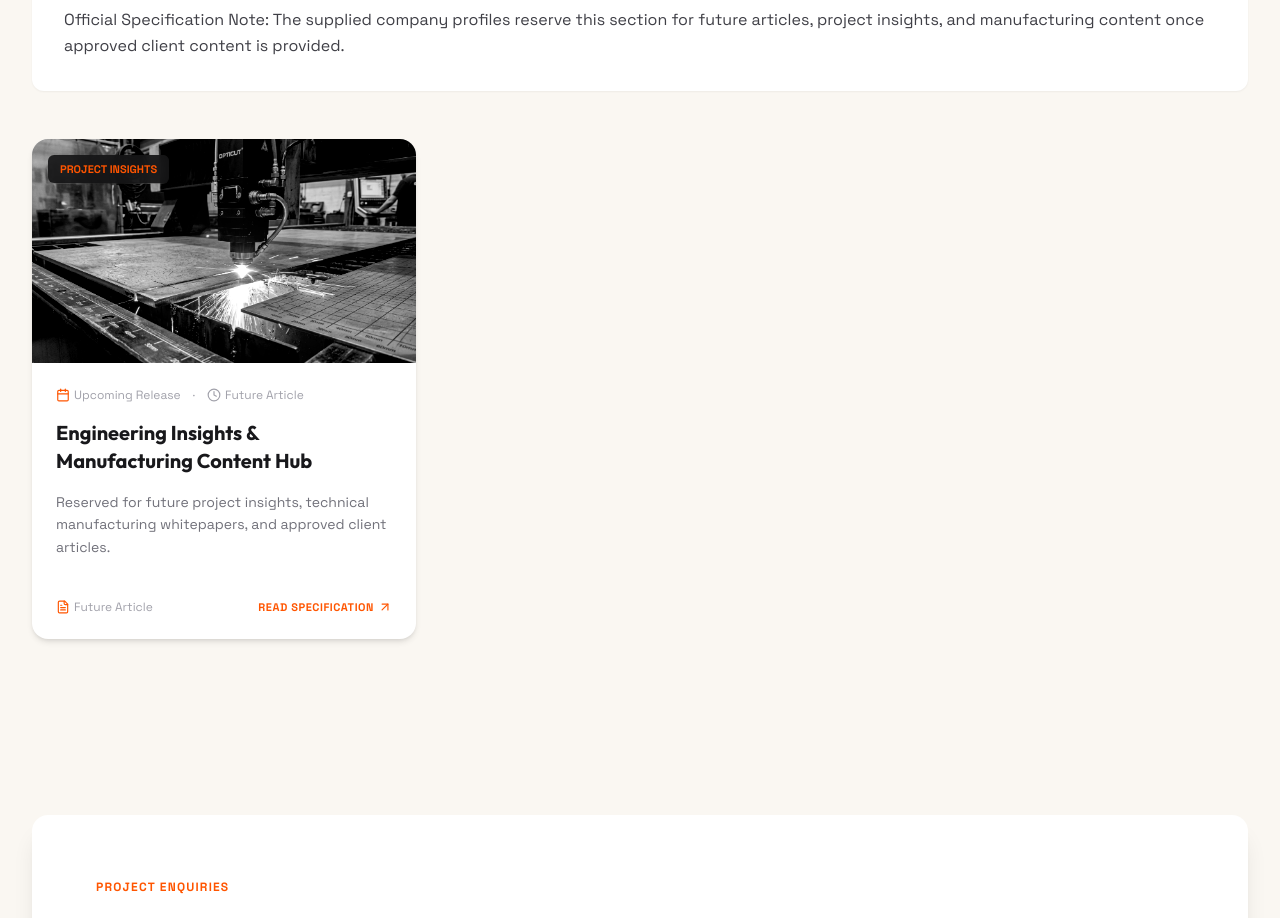
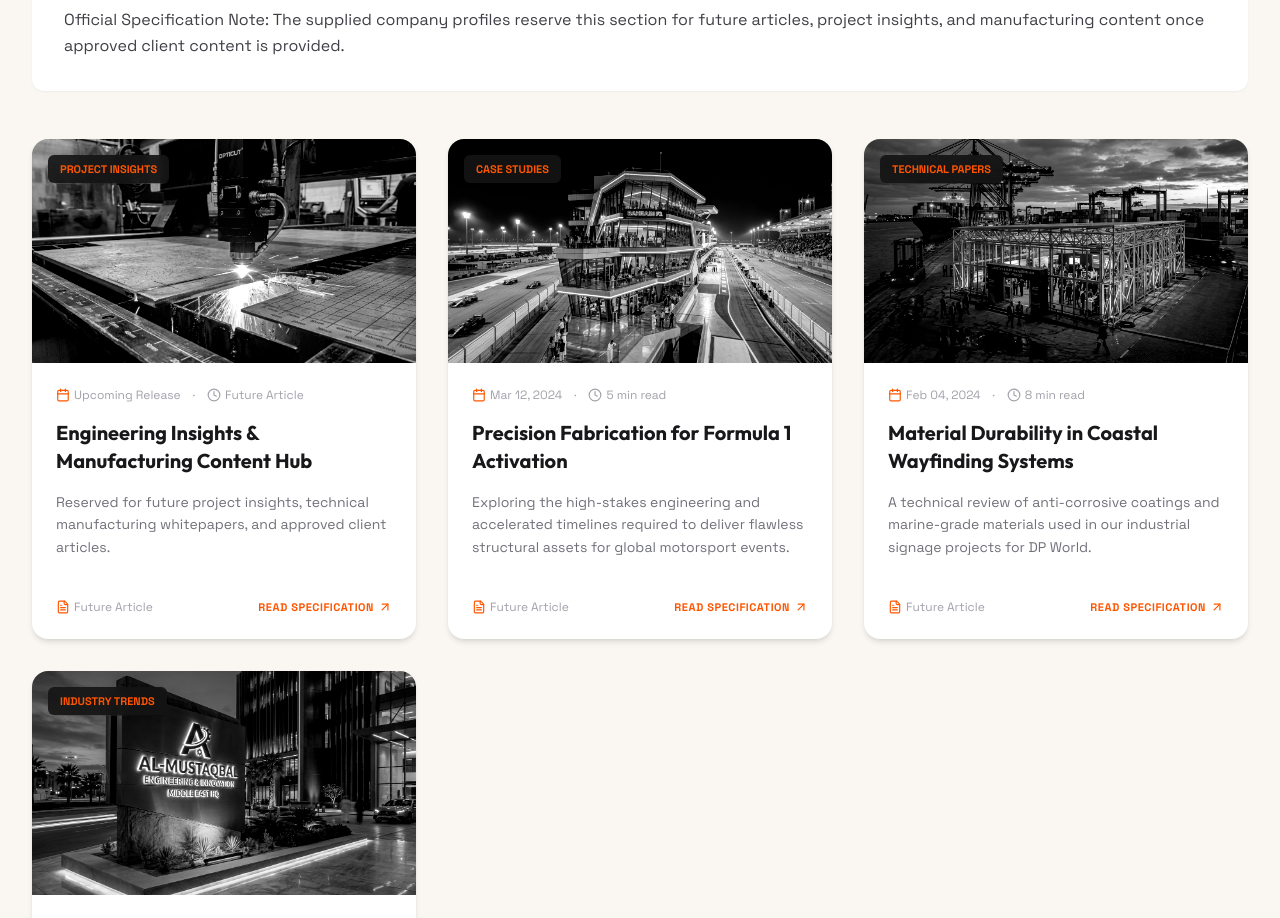
Before and after one commit to akashjo123/orange-industries, a Next.js app: page /blog in a window 1280 px wide. Shown: the part 600-1518 px from the top of the page. Built offline with nearby package versions, Linux system fonts and the light colour scheme.

Commit message:
feat: add three new blog posts covering F1 fabrication, coastal wayfinding, and smart signage

```diff
--- a/data/blogs.ts
+++ b/data/blogs.ts
@@ -27,5 +27,44 @@ export const blogPosts: BlogPost[] = [
       "The supplied company profile documents reserve the blog space for future articles, technical whitepapers, and manufacturing project insights.",
       "Future content will cover shop drawing workflows, AWS welding standards, thermal expansion engineering for GCC architectural facades, and single-accountable delivery models."
     ]
+  },
+  {
+    slug: "precision-fabrication-f1",
+    title: "Precision Fabrication for Formula 1 Activation",
+    category: "Case Studies",
+    date: "Mar 12, 2024",
+    readTime: "5 min read",
+    image: "/images/project_f1.jpg",
+    excerpt: "Exploring the high-stakes engineering and accelerated timelines required to deliver flawless structural assets for global motorsport events.",
+    content: [
+      "Delivering for Formula 1 requires a unique blend of structural integrity and premium aesthetic finishing. In this breakdown, our engineering team explores the fabrication methodologies used to create rapid-deployment hospitality structures.",
+      "Key topics include modular steel frameworks, custom aluminum cladding, and the logistics of assembling multi-story structures in live event environments within strict 72-hour windows."
+    ]
+  },
+  {
+    slug: "wayfinding-systems-dp-world",
+    title: "Material Durability in Coastal Wayfinding Systems",
+    category: "Technical Papers",
+    date: "Feb 04, 2024",
+    readTime: "8 min read",
+    image: "/images/project_dpworld.jpg",
+    excerpt: "A technical review of anti-corrosive coatings and marine-grade materials used in our industrial signage projects for DP World.",
+    content: [
+      "Coastal industrial environments present extreme challenges for exterior signage. High salinity, intense UV exposure, and wind sheer require specialized material specifications.",
+      "This technical paper outlines our approach to specifying marine-grade stainless steel (316L), specialized powder coatings, and engineered footing systems for large-scale pylon signs in port environments."
+    ]
+  },
+  {
+    slug: "integration-of-smart-signage",
+    title: "The Integration of Smart Signage in Modern Retail",
+    category: "Industry Trends",
+    date: "Jan 18, 2024",
+    readTime: "4 min read",
+    image: "/images/cap_signage.jpg",
+    excerpt: "How digital displays and traditional fabrication are merging to create hybrid wayfinding and advertising solutions for commercial real estate.",
+    content: [
+      "The line between static signage and digital architecture is blurring. We are increasingly seeing requests for hybrid structures that house complex digital display panels within bespoke fabricated environments.",
+      "This article discusses the thermal management, structural load engineering, and aesthetic integration required when embedding high-brightness LED arrays into traditional architectural metalwork."
+    ]
   }
 ];
```
